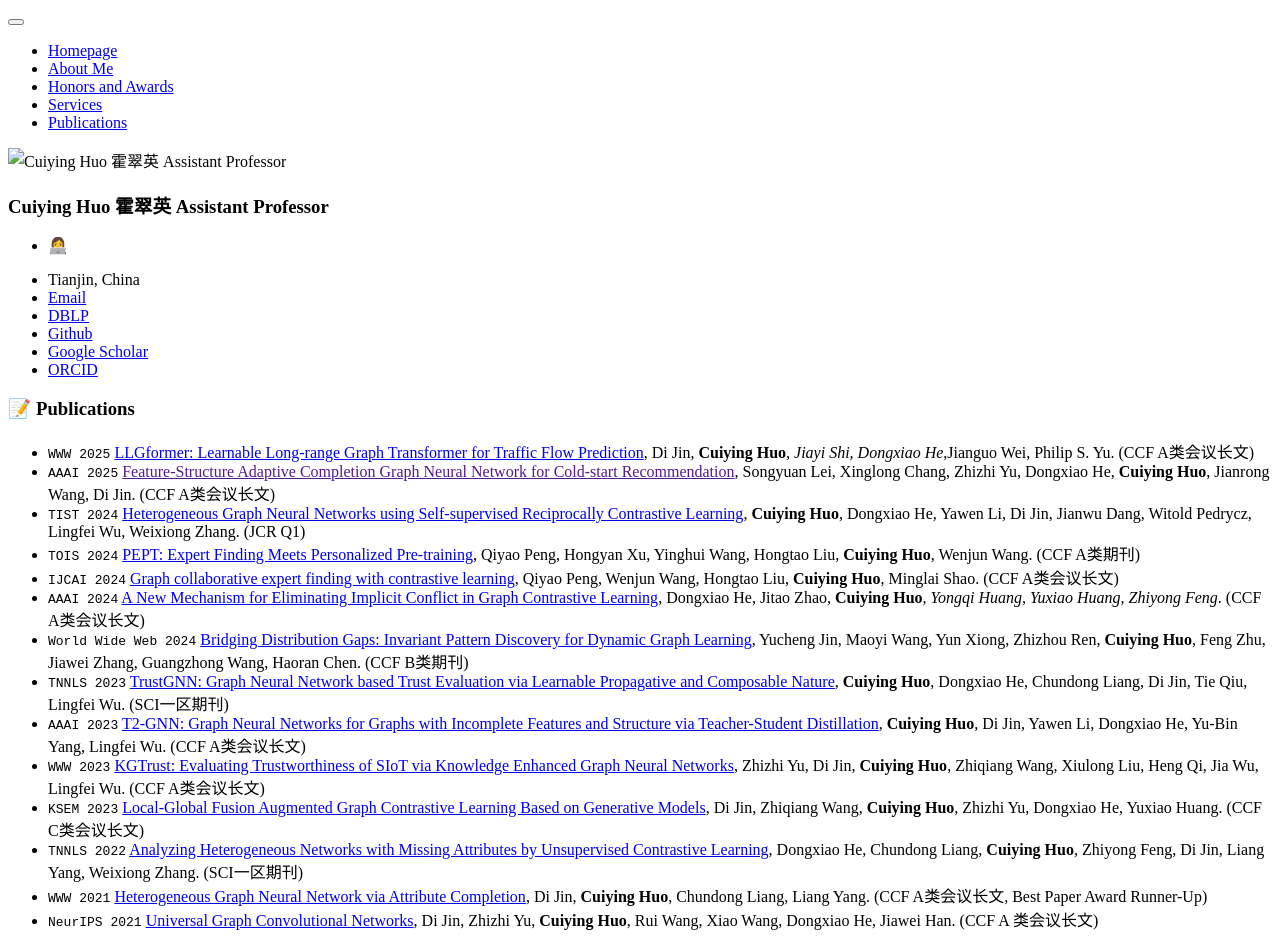
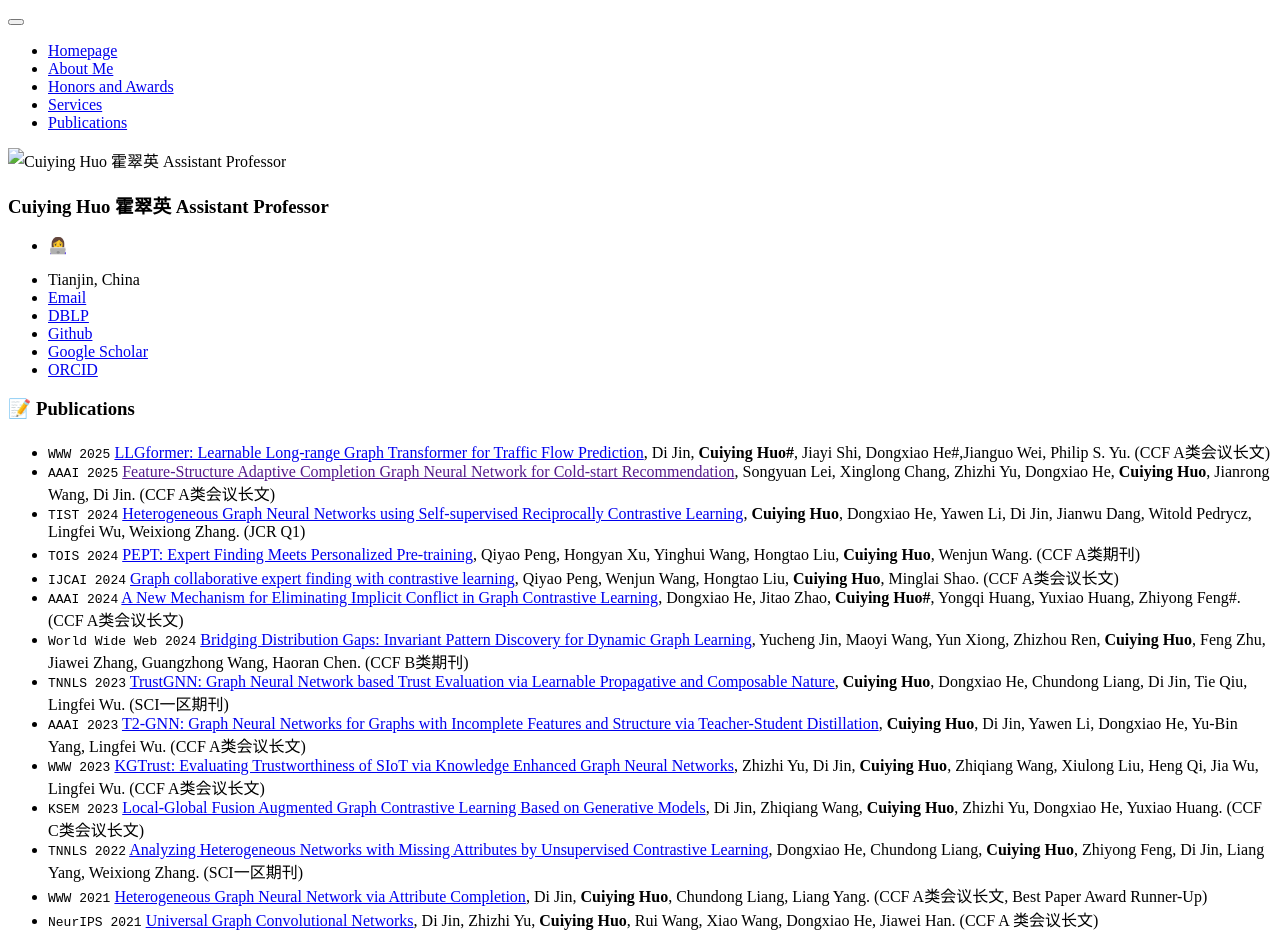
Before and after one commit to Cuiying-Huo/Cuiying-Huo.github.io, a Jekyll site: the page built from _pages/includes/pub.md, in a window 1280 px wide. Built offline with Jekyll 4.4.1, drawn with Linux system fonts in a browser that asks for light colours; our own code applies the rules of GitHub Pages for plain Markdown files.

Commit message:
Update pub.md

```diff
--- a/_pages/includes/pub.md
+++ b/_pages/includes/pub.md
@@ -1,10 +1,10 @@
 # 📝 Publications
-- ``WWW 2025`` [LLGformer: Learnable Long-range Graph Transformer for Traffic Flow Prediction](https://openreview.net/forum?id=7VjR70sxti), Di Jin, <b>Cuiying Huo</b>*, Jiayi Shi, Dongxiao He*,Jianguo Wei, Philip S. Yu. (CCF A类会议长文)
+- ``WWW 2025`` [LLGformer: Learnable Long-range Graph Transformer for Traffic Flow Prediction](https://openreview.net/forum?id=7VjR70sxti), Di Jin, <b>Cuiying Huo#</b>, Jiayi Shi, Dongxiao He#,Jianguo Wei, Philip S. Yu. (CCF A类会议长文)
 - ``AAAI 2025`` [Feature-Structure Adaptive Completion Graph Neural Network for Cold-start Recommendation](), Songyuan Lei, Xinglong Chang, Zhizhi Yu, Dongxiao He, **Cuiying Huo**, Jianrong Wang, Di Jin. (CCF A类会议长文)
 - ``TIST 2024`` [Heterogeneous Graph Neural Networks using Self-supervised Reciprocally Contrastive Learning](https://dl.acm.org/doi/abs/10.1145/3706115), **Cuiying Huo**, Dongxiao He, Yawen Li, Di Jin, Jianwu Dang, Witold Pedrycz, Lingfei Wu, Weixiong Zhang. (JCR Q1)
 - ``TOIS 2024`` [PEPT: Expert Finding Meets Personalized Pre-training](https://dl.acm.org/doi/abs/10.1145/3690380), Qiyao Peng, Hongyan Xu, Yinghui Wang, Hongtao Liu, **Cuiying Huo**, Wenjun Wang. (CCF A类期刊)
 - ``IJCAI 2024`` [Graph collaborative expert finding with contrastive learning](https://www.ijcai.org/proceedings/2024/253), Qiyao Peng, Wenjun Wang, Hongtao Liu, **Cuiying Huo**, Minglai Shao. (CCF A类会议长文)
-- ``AAAI 2024`` [A New Mechanism for Eliminating Implicit Conflict in Graph Contrastive Learning](https://ojs.aaai.org/index.php/AAAI/article/view/29125), Dongxiao He, Jitao Zhao, <strong>Cuiying Huo</strong>*, Yongqi Huang, Yuxiao Huang, Zhiyong Feng*. (CCF A类会议长文)
+- ``AAAI 2024`` [A New Mechanism for Eliminating Implicit Conflict in Graph Contrastive Learning](https://ojs.aaai.org/index.php/AAAI/article/view/29125), Dongxiao He, Jitao Zhao, <b>Cuiying Huo#</b>, Yongqi Huang, Yuxiao Huang, Zhiyong Feng#. (CCF A类会议长文)
 - ``World Wide Web 2024`` [Bridging Distribution Gaps: Invariant Pattern Discovery for Dynamic Graph Learning](https://link.springer.com/article/10.1007/s11280-024-01283-2), Yucheng Jin, Maoyi Wang, Yun Xiong, Zhizhou Ren, **Cuiying Huo**, Feng Zhu, Jiawei Zhang, Guangzhong Wang, Haoran Chen. (CCF B类期刊)
 -  ``TNNLS 2023`` [TrustGNN: Graph Neural Network based Trust Evaluation via Learnable Propagative and Composable Nature](https://ieeexplore.ieee.org/abstract/document/10137371), **Cuiying Huo**, Dongxiao He, Chundong Liang, Di Jin, Tie Qiu, Lingfei Wu. (SCI一区期刊)
 - ``AAAI 2023`` [T2-GNN: Graph Neural Networks for Graphs with Incomplete Features and Structure via Teacher-Student Distillation](https://ojs.aaai.org/index.php/AAAI/article/view/25553), **Cuiying Huo**, Di Jin, Yawen Li, Dongxiao He, Yu-Bin Yang, Lingfei Wu. (CCF A类会议长文)
```
